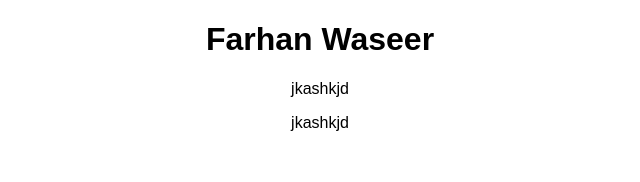
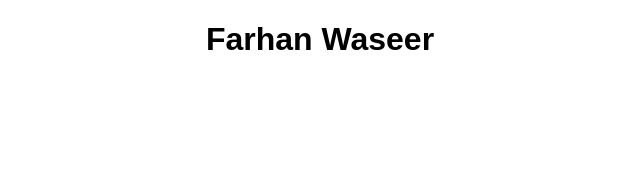
Before and after one commit to farhanwaseer/SandBox-Work-repo, a React (Create React App) app: page / in a window 1280 px wide. Shown: the top 182 px of the page, without its empty margins (320-960 px from the left). Built offline with nearby package versions, Linux system fonts and the light colour scheme.

Commit message:
Update App.js

```diff
--- a/src/App.js
+++ b/src/App.js
@@ -4,8 +4,7 @@ export default function App() {
   return (
     <div className="App">
       <h1>Farhan Waseer</h1>
-      <p>jkashkjd</p>
-      <p>jkashkjd</p>
+
     </div>
   );
 }
```
